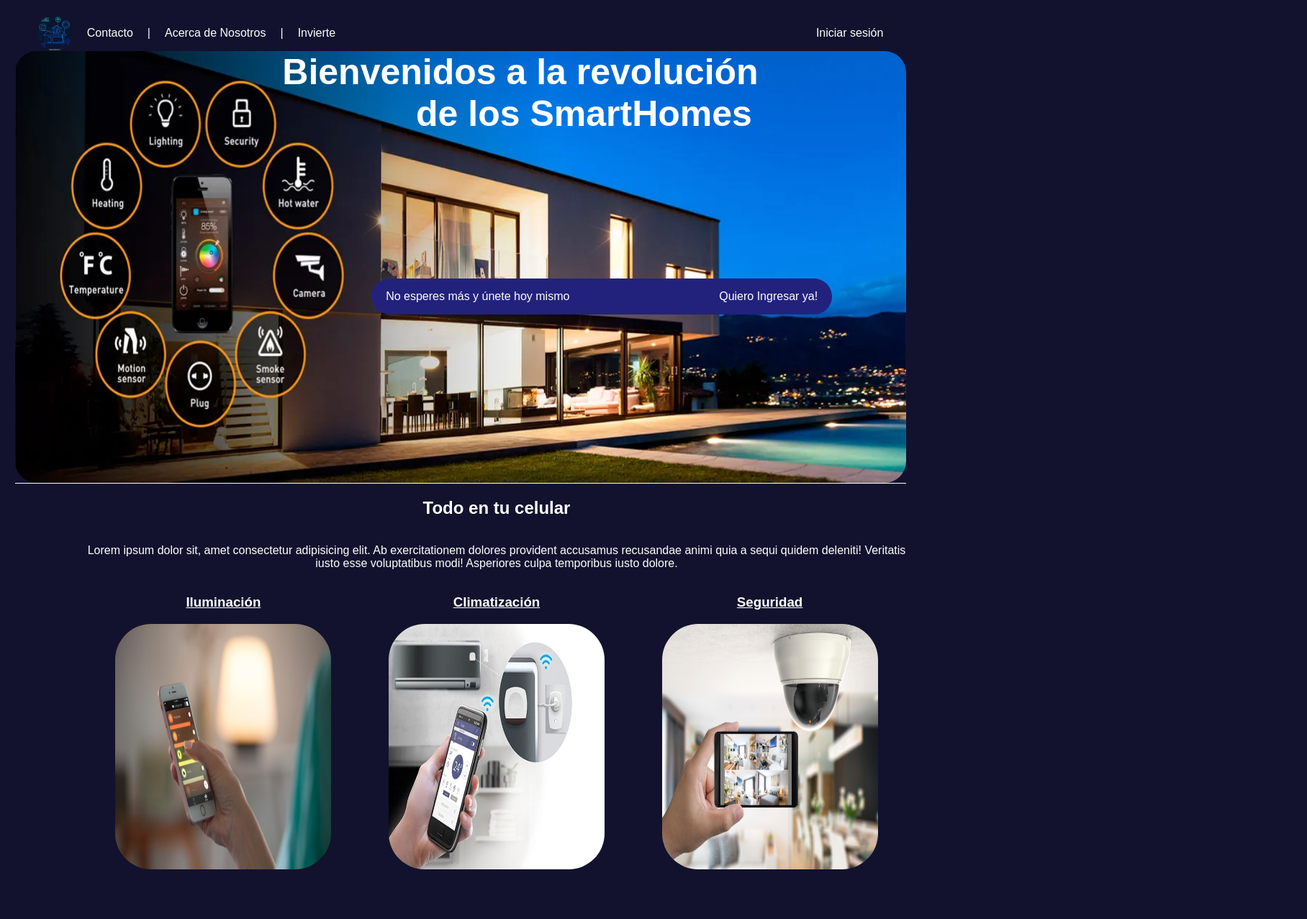
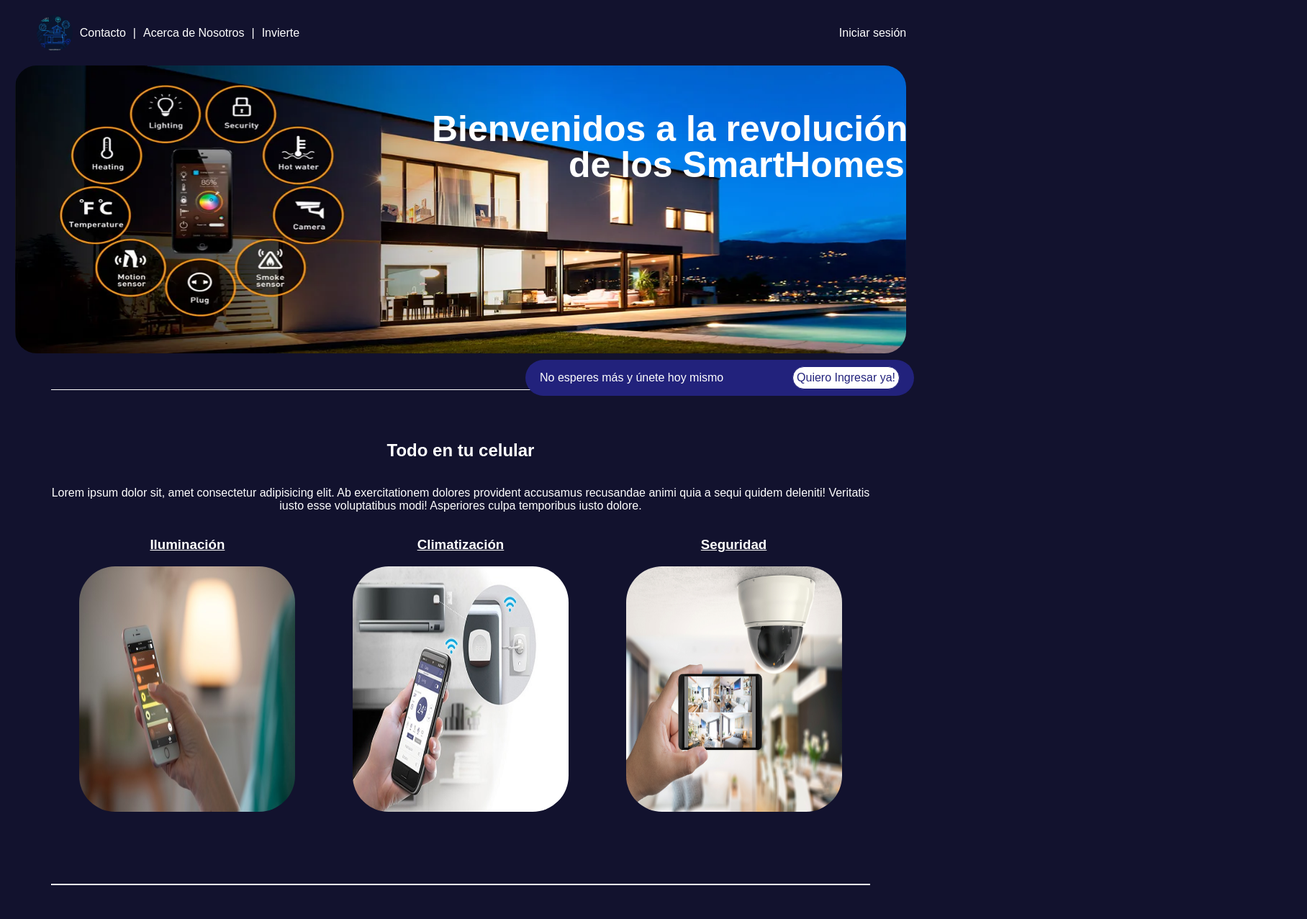
Before and after one commit to Jhernandez84/LandingPage, a plain HTML site: page index.html in a window 1280 px wide. Shown: the top 1277 px of the page at 72% size, 1816 px wide, since content can reach past the window. Drawn offline with Linux system fonts and the light colour scheme; a web font is replaced by a local one.

Commit message:
ajustes en hero y otros ajustes en tarjetas

```diff
--- a/assets/style.css
+++ b/assets/style.css
@@ -8,14 +8,14 @@
     body{
         background-color: rgb(18, 18, 46);
         padding: 1%;
-
     }
 
     .header{
         display: flex;
         align-items: center;
-        width: 95%;
         justify-content:space-between;
+        margin-bottom: 20px;
+
     }
 
     .header:first-child{
@@ -26,7 +26,7 @@
     }
     .header nav{
         display: flex;
-        gap: 20px;
+        gap: 10px;
     }
 
     a{
@@ -50,7 +50,7 @@
     }
 
     .hero{
-        height: 600px;
+        height: 50vh;
         background: url(./images/imagen_casa_inteligente_hero.webp);
         background-size:cover;
         background-repeat:round;
@@ -62,19 +62,19 @@
     }
 
     .hero .hero-title{
-        position: relative;
-        left: 30%;
+        position: absolute;
+        top:150px;
+        left: 600px;
         color:  white;
         word-wrap:break-word;
         font-size: 50px;
     }
 
    .hero .hero-title2{
-        position: relative;
-        top: 15%;
-        left: 45%;
+        position: absolute;
+        top:200px;
+        left: 790px;
         color:  white;
-        word-wrap:break-word;
         font-size: 50px;
     }
 
@@ -82,10 +82,11 @@
         display: flex;
         flex-direction: row;
         justify-content: space-between;
-        position: relative;
-        top:200px;
-        left: 40%;
-        width:600px;
+        align-items: center;
+        position: absolute;
+        top:500px;
+        left: 730px;
+        width:500px;
         text-align: left;
         padding: 0px 20px;
         color:  white;
@@ -93,19 +94,36 @@
         background-color: rgb(34, 34, 124);
     }
 
-    .her .hero-subtitle p{
+    .hero .hero-subtitle p{
         border-radius: 20px;
-        border-color: aliceblue;
+        border-color: white;
     }
 
-    .her .hero-subtitle a{
-        border: solid 200px;
-        border-radius: 20px;
-        border-color: rgb(247, 247, 247);
+    .hero .hero-subtitle a{
+        padding: 0px 5px;
+        background-color: white;
+        border: solid 1px;
+        border-radius: 25px;
+        height: 30px;
+        align-items: center;
+        color:  rgb(34, 34, 124);
+    }
+
+    .hero .hero-content .hero-subtitle .form_contacto{
+        width: 400px;
+        height: 50px;
+        opacity: 1;
+        transition: 0.5s;
 
     }
 
-    .form_contacto{
+    .hero .hero-content .hero-subtitle a:hover .form_contacto{
+        opacity: 1;
+        transition: 0.5s;
+
+    }
+
+    .f_contacto{
         align-items: flex-start;
         border-radius: 20px;
         font-size: 20px;
@@ -113,7 +131,7 @@
         margin-left: 63%;
     }
 
-    .form_contacto button{
+    .f_contacto button{
         border-radius: 20px;
         height: 35px;
         padding: 5px, 150px;
@@ -126,6 +144,20 @@
 
     }
 
+    .secciontarjetas{
+        display: flex;
+        flex-direction: column;
+        margin: 50px;
+        padding-bottom: 100px;
+        padding-top: 50px;
+        border-bottom: solid 2px;
+        border-top: solid 1px;
+    }
+
+    .secciontarjetas h1, p{
+        text-align: center;
+    }
+
     .grupo-tarjetas{
         display: flex;
         flex-direction: row;
@@ -134,28 +166,11 @@
         gap: 40px;
     }
 
-    .secciontarjetas{
-        display: flex;
-        flex-direction: column;
-        padding-bottom: 100px;
-        padding-left: 100px;
-        border-bottom: solid 1px;
-        padding-bottom: 100px;
-        border-top: solid 1px;
-    }
-
-    .secciontarjetas h1, p{
-        text-align: center;
-    }
-
-
-
     .tarjeta{
         display: flex;
         flex-direction: column;
         height: 400px;
         width: 300px;
-        /*border: solid 1px;*/
         border-radius: 10px;
         cursor: pointer;
         transition: 1s;
@@ -165,10 +180,8 @@
         display: flex;
         flex-direction: column;
         align-items: center;
-        gap: 0;
         height: 400px;
         width: 300px;
-        /*border: solid 1px;*/
         border-radius: 10px;
         cursor: pointer;
         transition: 1s;
```
Also changed, not shown: index.html (+5 -2 lines).
